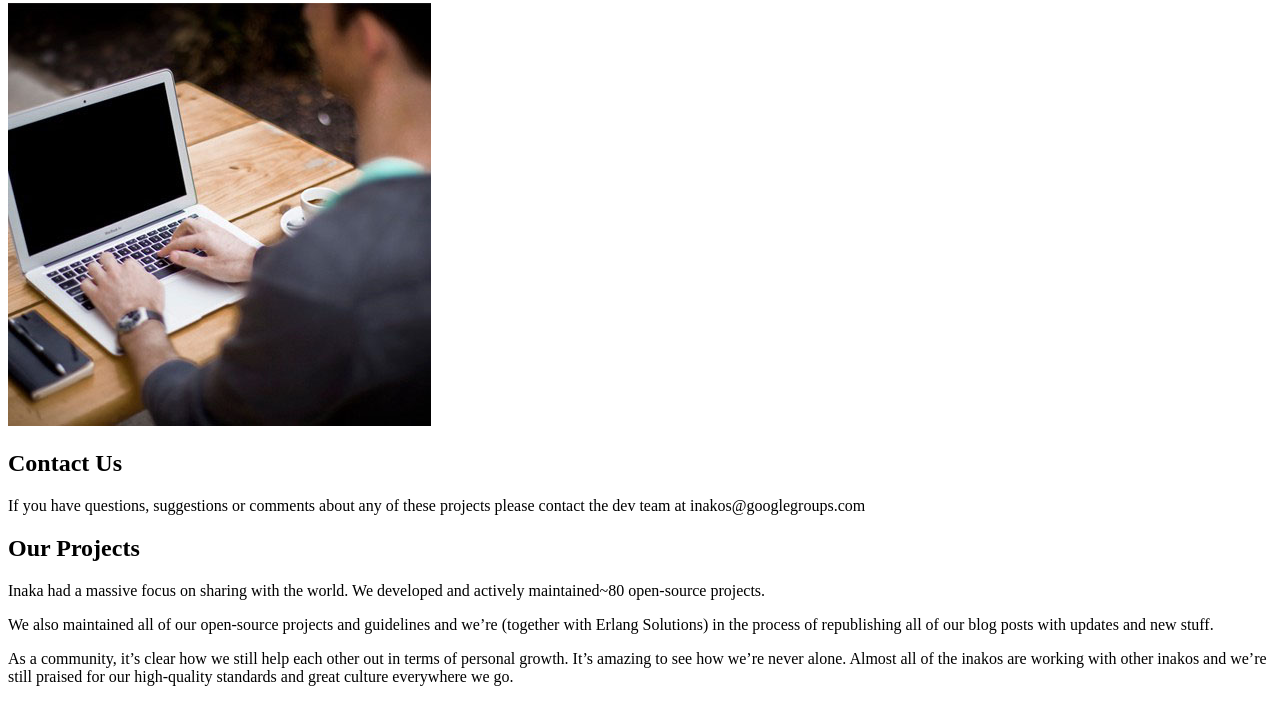
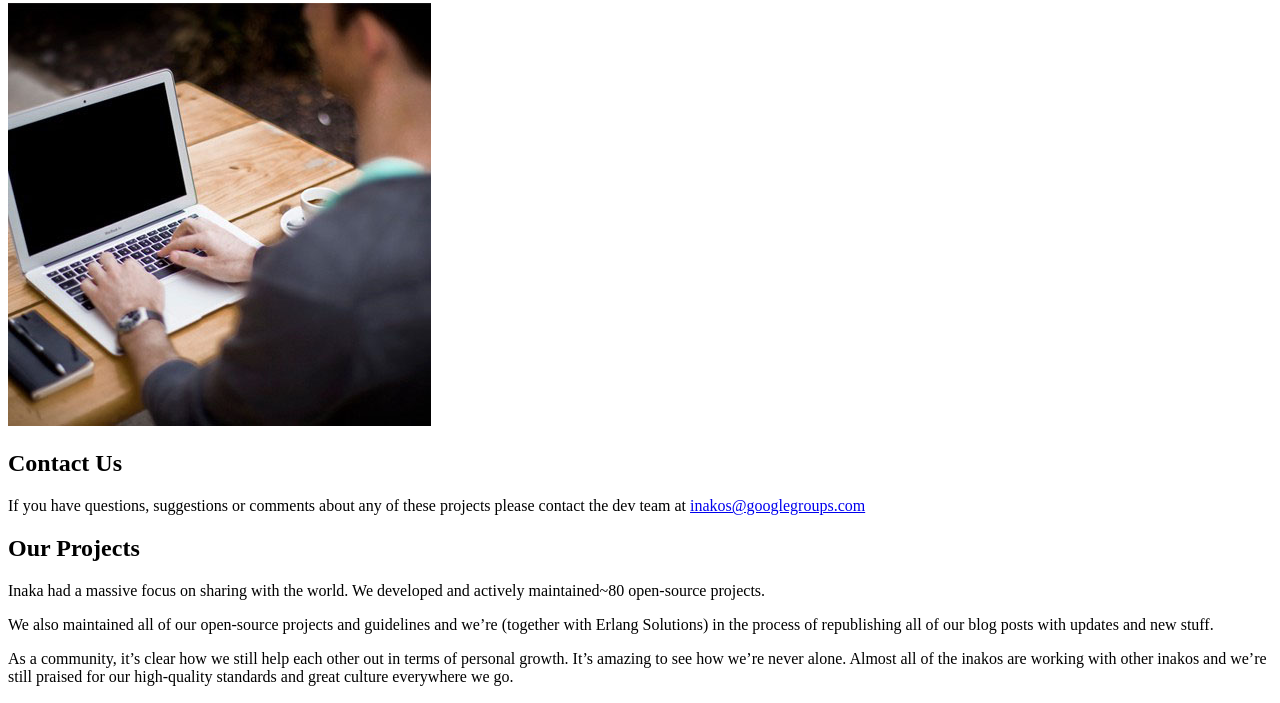
Before and after one commit to inaka/inaka.github.io, a website built with Parcel: page templates/index.template.html in a window 1280 px wide. Shown: the part 1634-2337 px from the top of the page. Built offline with nearby package versions, Linux system fonts and the light colour scheme; files whose address does not match are found by name.

Commit message:
Update templates/index.template.html
Co-Authored-By: WEREMSOFT <pablo.weremczuk@gmail.com>

```diff
--- a/templates/index.template.html
+++ b/templates/index.template.html
@@ -107,7 +107,7 @@
           <div class="p-5">
             <h2 class="display-4">Contact Us</h2>
             <p>If you have questions, suggestions or comments about any of these projects please contact the dev team
-              at inakos@googlegroups.com</p>
+              at <a href="mailto:inakos@googlegroups.com">inakos@googlegroups.com</a></p>
           </div>
         </div>
       </div>
```
